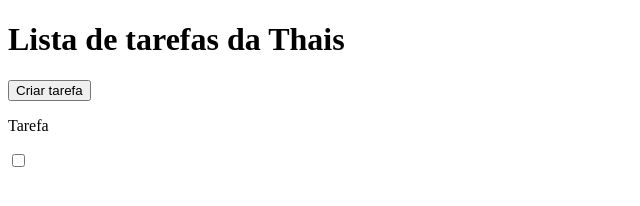
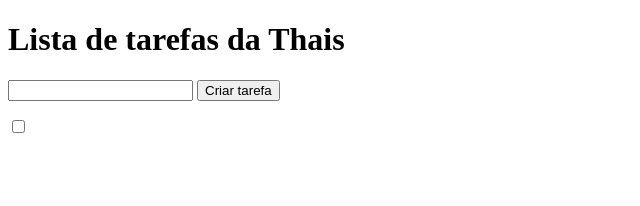
Before and after one commit to thabrita/todolist-pretalab, a plain HTML site: page index.html in a window 1280 px wide. Both pictures are taken after a click on the button "Criar tarefa". Shown: the whole page, without its empty margins (0-640 px from the left). Drawn offline with Linux system fonts and the light colour scheme.

Commit message:
adicionando input

```diff
--- a/index.html
+++ b/index.html
@@ -10,6 +10,7 @@
 
 <body>
     <h1>Lista de tarefas da Thais</h1>
+    <input type="text" id="nome-tarefa"/>
     <button onclick="adicionarTarefa()">
         Criar tarefa
     </button>
--- a/index.js
+++ b/index.js
@@ -1,11 +1,12 @@
 let id = 0
 
-const tarefa = (id) => `<div id='${id}'>
-<p>Tarefa</p>
+const tarefa = (id, novaTarefa) => `<div id='${id}'>
+<p>${novaTarefa}</p>
 <input type="checkbox"/>
 </div>`
 
 function adicionarTarefa() {
     id++
-    document.querySelector('#lista-tarefas').innerHTML += tarefa(id)
+    const novaTarefa = document.getElementById('nome-tarefa').value
+    document.querySelector('#lista-tarefas').innerHTML += tarefa(id, novaTarefa)
 }
```
Also changed, not shown: index.css (added).
